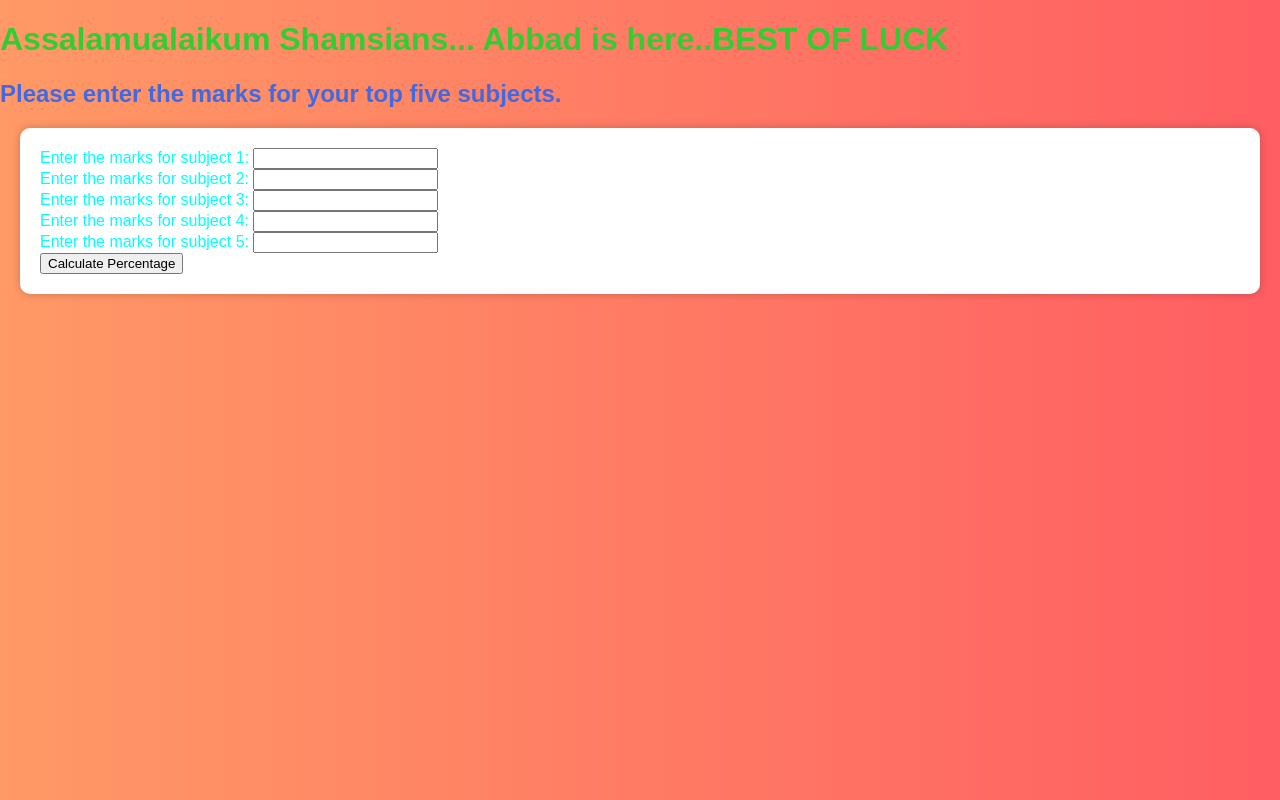
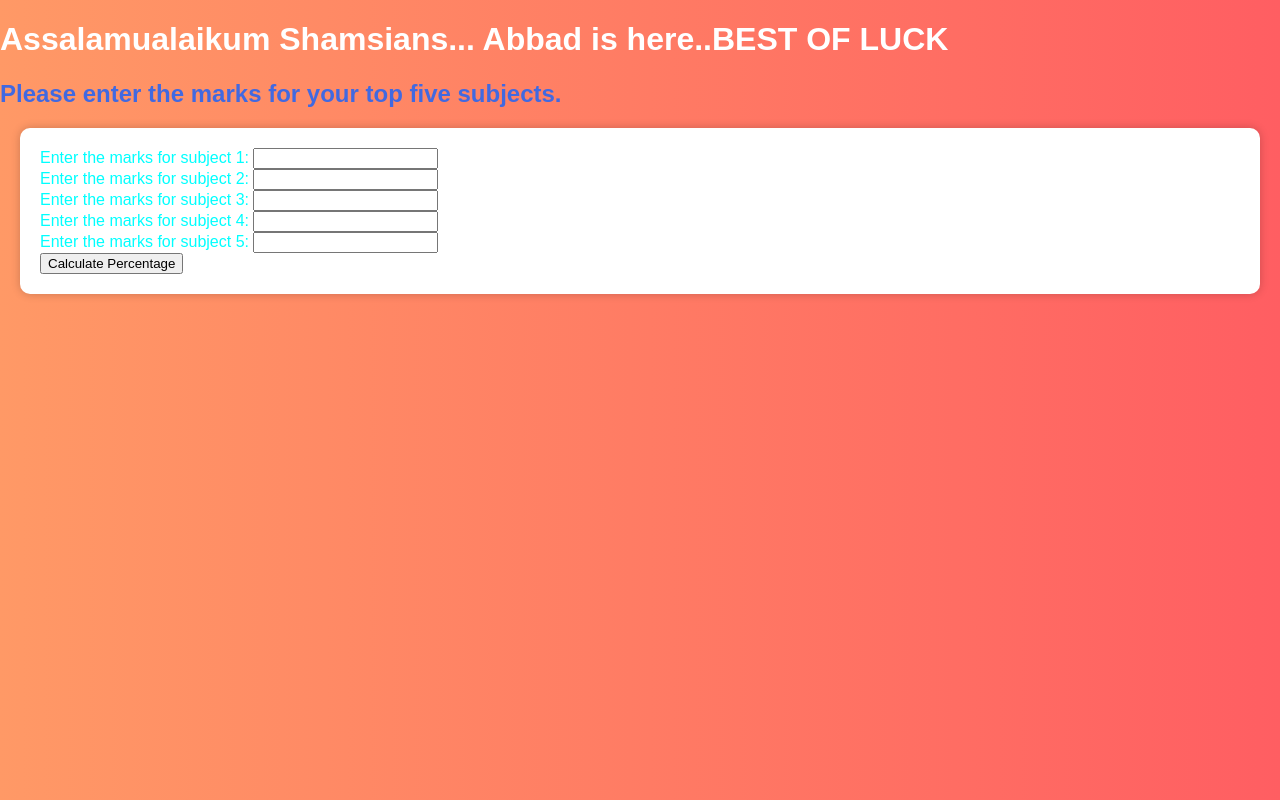
Before and after one commit to ABBADFA/new-resul-perc, a plain HTML site: page index.html in a window 1280 px wide. Drawn offline with Linux system fonts and the light colour scheme.

Commit message:
Update index.html

```diff
--- a/index.html
+++ b/index.html
@@ -43,10 +43,16 @@
             position: absolute;
             animation: floatEmoji 3s ease-in-out infinite;
         }
+
+        /* Dynamic text color based on background */
+        .dynamic-color {
+            color: white; /* Default text color */
+        }
     </style>
 </head>
 <body>
-    <h1 class="green">Assalamualaikum Shamsians... Abbad is here..BEST OF LUCK</h1>
+    <!-- Dynamically colored text -->
+    <h1 class="dynamic-color">Assalamualaikum Shamsians... Abbad is here..BEST OF LUCK</h1>
     <h2 class="blue">Please enter the marks for your top five subjects.</h2>
 
     <!-- Form to input marks -->
@@ -111,6 +117,26 @@
                 document.body.appendChild(floatingEmoji);
             });
         });
+
+        // Dynamically change text color based on background
+        window.addEventListener("DOMContentLoaded", function() {
+            var body = document.body;
+            var h1 = document.querySelector("h1.dynamic-color");
+
+            // Get background color in RGB format
+            var computedBackgroundColor = getComputedStyle(body).backgroundColor;
+            var rgb = computedBackgroundColor.match(/\d+/g);
+
+            // Calculate luminance
+            var luminance = 0.2126 * rgb[0] + 0.7152 * rgb[1] + 0.0722 * rgb[2];
+
+            // Change text color based on luminance
+            if (luminance < 128) {
+                h1.style.color = "white";
+            } else {
+                h1.style.color = "black";
+            }
+        });
     </script>
 </body>
 </html>
```
